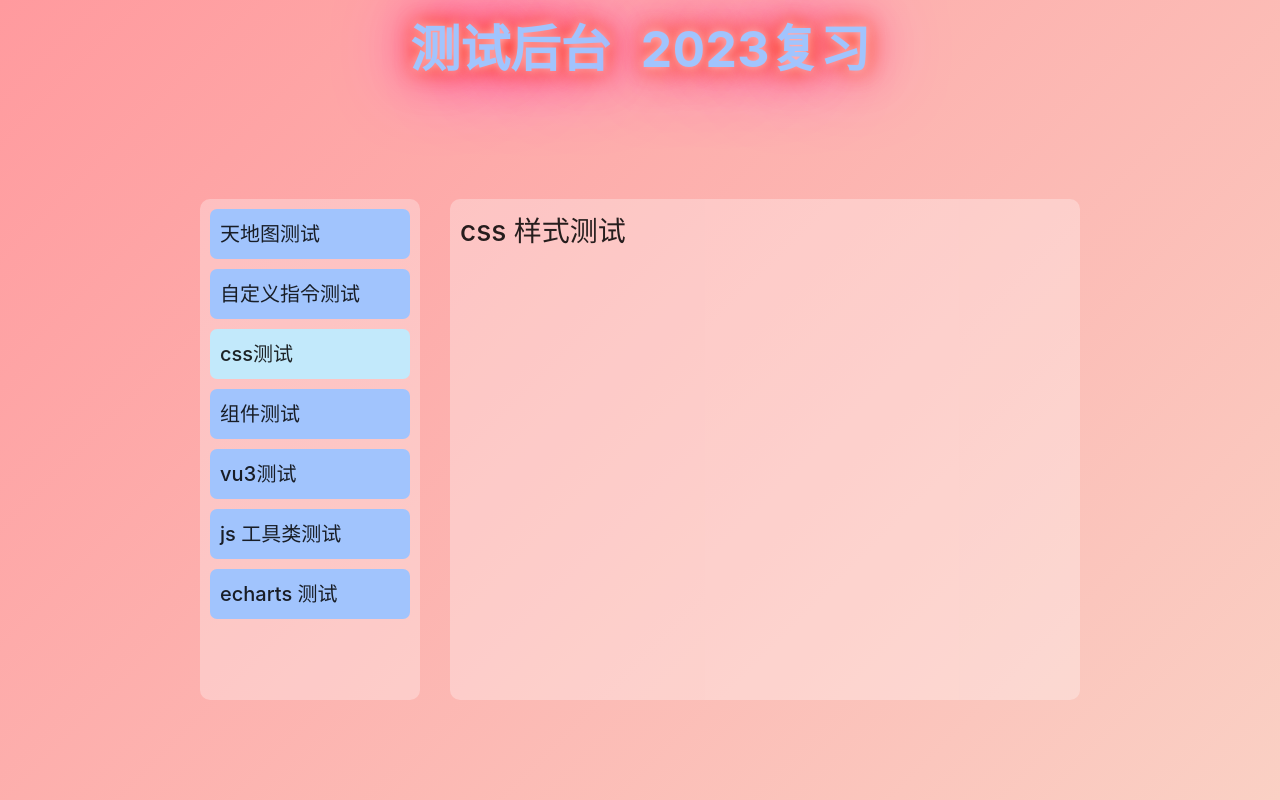
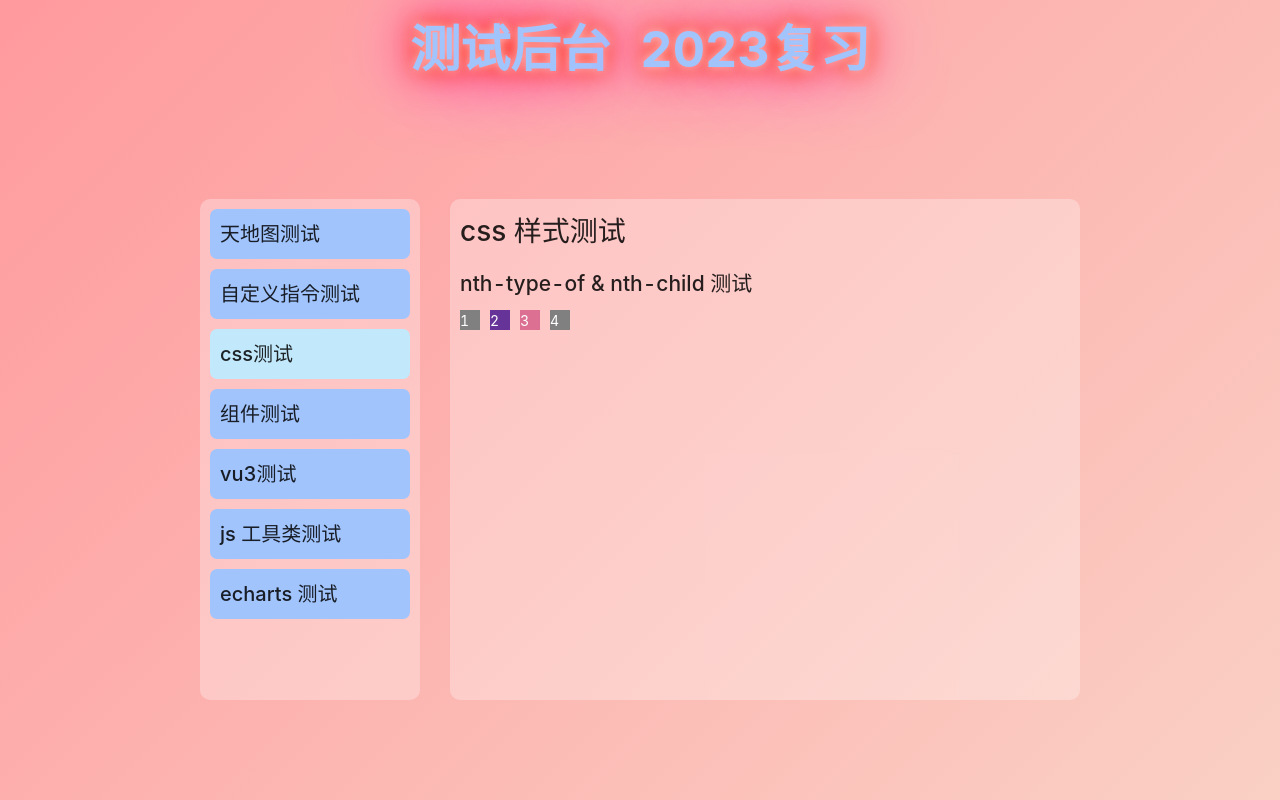
Before and after one commit to mpasdi/test-vue3, a Vue app: page /background/cssTest in a window 1280 px wide. Built offline with nearby package versions, Linux system fonts and the light colour scheme.

Commit message:
feat: 新增css 测试

```diff
--- a/src/views/background/modules/CssTest.vue
+++ b/src/views/background/modules/CssTest.vue
@@ -7,9 +7,32 @@
 <template>
   <div>
     <h1>css 样式测试</h1>
+    <h2>nth-type-of & nth-child 测试</h2>
+    <div class="nth">
+      <span v-for="item in 4" :key="item">{{ item }}</span>
+    </div>
   </div>
 </template>
 
 <script setup></script>
 
-<style lang="scss" scoped></style>
+<style lang="less" scoped>
+  .nth {
+    span {
+      display: inline-block;
+      width: 20px;
+      height: 20px;
+      background: gray;
+      margin-right: 10px;
+      color: white;
+    }
+
+    span:nth-child(2) {
+      background-color: rebeccapurple;
+    }
+
+    span:nth-of-type(3) {
+      background-color: palevioletred;
+    }
+  }
+</style>
```
